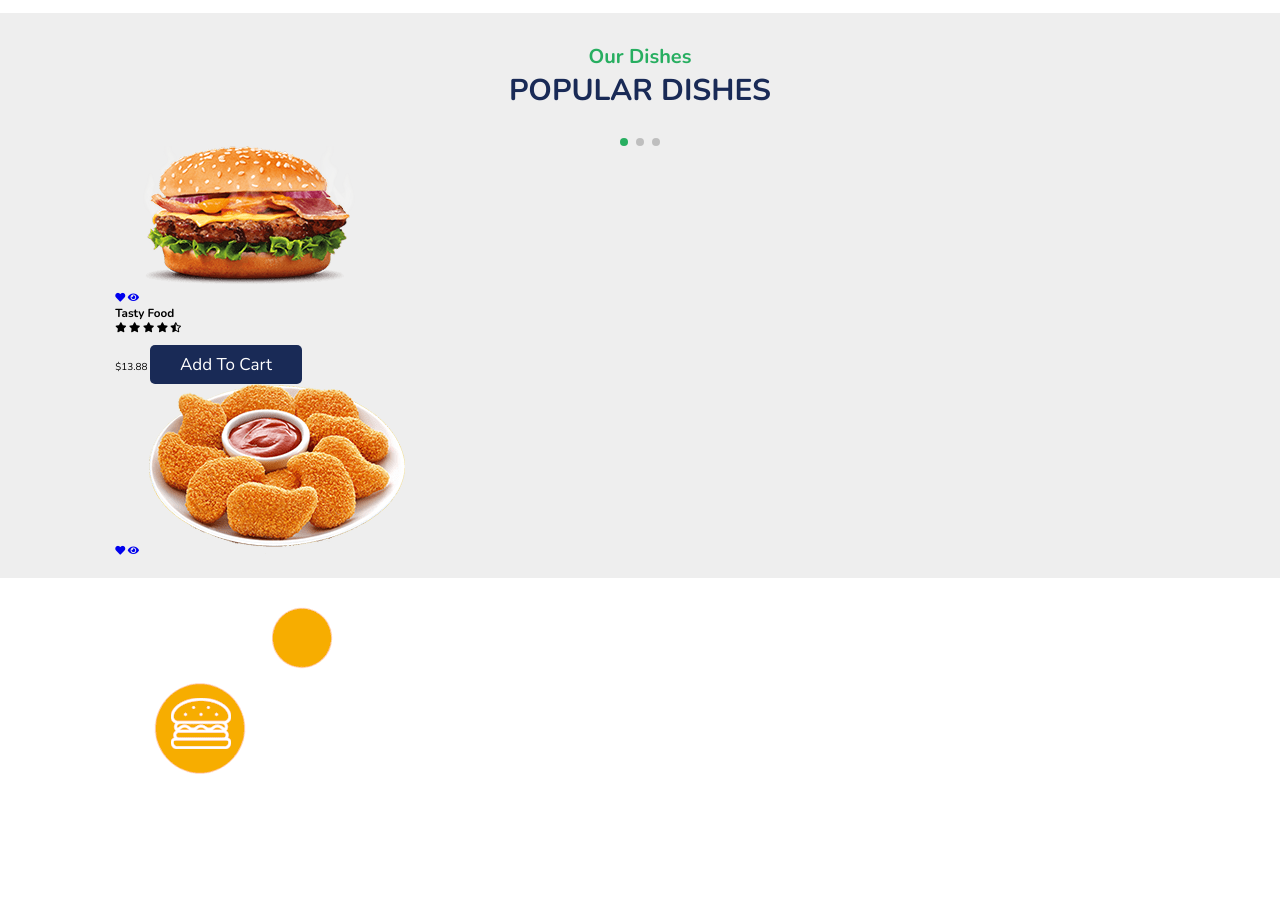
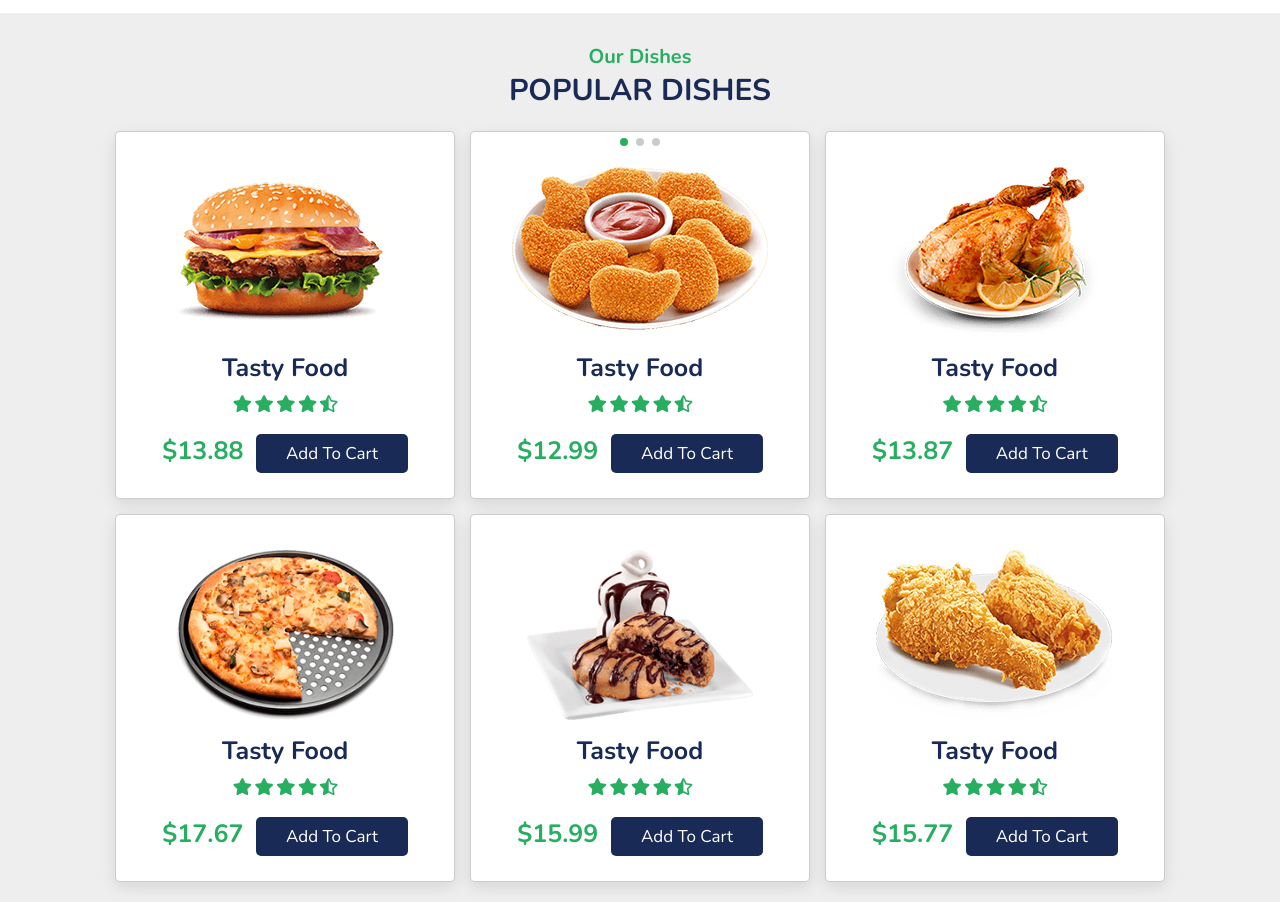
Before and after one commit to itmogo/food_restaurant_project, a plain HTML site: page index.html in a window 1280 px wide. Shown: the part 640-1542 px from the top of the page. Drawn offline with nearby package versions, Linux system fonts and the light colour scheme.

Commit message:
completed dishes

```diff
--- a/css/style.css
+++ b/css/style.css
@@ -215,6 +215,93 @@ header .icons #menu-bars{
     background:var(--green);
 }
 
+/* dishes */
+
+.dishes .box-container{
+    display: grid;
+    grid-template-columns: repeat(auto-fit, minmax(28rem, 1fr));
+    gap: 1.5rem;
+}
+
+.dishes .box-container .box{
+    padding: 2.5rem;
+    background: #fff;
+    border-radius: .5rem;
+    border: .1rem solid rgba(0,0,0,.2);
+    box-shadow: var(--box-shadow);
+    position: relative;
+    overflow: hidden;
+    text-align: center;
+}
+
+.dishes .box-container .box .fa-heart,
+.dishes .box-container .box .fa-eye{
+    position: absolute;
+    top: 1.5rem;
+    background: #eee;
+    border-radius: 50%;
+    height: 5rem;
+    width: 5rem;
+    line-height: 5rem;
+    font-size: 2rem;
+    color: var(--black);
+}
+
+.dishes .box-container .box .fa-heart:hover,
+.dishes .box-container .box .fa-eye:hover{
+    background: var(--green);
+    color: #fff;
+}
+
+.dishes .box-container .box .fa-heart{
+    right: -15rem;
+}
+
+.dishes .box-container .box .fa-eye{
+    left: -15rem;
+}
+
+.dishes .box-container .box:hover .fa-heart{
+    right: 1.5rem;
+}
+
+.dishes .box-container .box:hover .fa-eye{
+    left: 1.5rem;
+}
+
+.dishes .box-container .box img{
+    height: 17rem;
+    margin: 1rem 0;
+}
+
+.dishes .box-container .box h3{
+    color: var(--black);
+    font-size: 2.5rem;
+}
+
+.dishes .box-container .box .stars{
+    padding: 1rem 0;
+}
+
+.dishes .box-container .box i{
+    font-size: 1.7rem;
+    color: var(--green);
+}
+
+.dishes .box-container .box span{
+    color: var(--green);
+    font-weight: bolder;
+    margin-right: 1rem;
+    font-size: 2.5rem;
+}
+
+
+
+
+
+
+
+
 
 
 
--- a/index.html
+++ b/index.html
@@ -134,18 +134,90 @@
         <a href="#" class="fas fa-heart"></a>
         <a href="#" class="fas fa-eye"></a>
         <img src="images/dish-2.png" alt="">
+        <h3>tasty food</h3>
+        <div class="stars">
+          <i class="fas fa-star"></i>
+          <i class="fas fa-star"></i>
+          <i class="fas fa-star"></i>
+          <i class="fas fa-star"></i>
+          <i class="fas fa-star-half-alt"></i>
+        </div>
+        <span>$12.99</span>
+        <a href="add to cart" class="btn">add to cart</a>
       </div>
 
+      <!--image 3-->
+      <div class="box">
+        <a href="#" class="fas fa-heart"></a>
+        <a href="#" class="fas fa-eye"></a>
+        <img src="images/dish-3.png" alt="">
+        <h3>tasty food</h3>
+        <div class="stars">
+          <i class="fas fa-star"></i>
+          <i class="fas fa-star"></i>
+          <i class="fas fa-star"></i>
+          <i class="fas fa-star"></i>
+          <i class="fas fa-star-half-alt"></i>
+        </div>
+        <span>$13.87</span>
+        <a href="#" class="btn">add to cart</a>
+      </div>
 
+      <!--image 4-->
 
+      <div class="box">
+        <a href="#" class="fas fa-heart"></a>
+        <a href="#" class="fas fa-eye"></a>
+        <img src="images/dish-4.png" alt="">
+        <h3>tasty food</h3>
+        <div class="stars">
+          <i class="fas fa-star"></i>
+          <i class="fas fa-star"></i>
+          <i class="fas fa-star"></i>
+          <i class="fas fa-star"></i>
+          <i class="fas fa-star-half-alt"></i>
+        </div>
+        <span>$17.67</span>
+        <a href="#" class="btn">add to cart</a>
+      </div>
 
+      <!--image 5-->
+      <div class="box">
+        <a href="#" class="fas fa-heart"></a>
+        <a href="#" class="fas fa-eye"></a>
+        <img src="images/dish-5.png" alt="">
+        <h3>tasty food</h3>
+        <div class="stars">
+          <i class="fas fa-star"></i>
+          <i class="fas fa-star"></i>
+          <i class="fas fa-star"></i>
+          <i class="fas fa-star"></i>
+          <i class="fas fa-star-half-alt"></i>
+        </div>
+        <span>$15.99</span>
+        <a href="#" class="btn">add to cart</a>
+      </div>
 
+      <!--image 6-->
+
+      <div class="box">
+        <a href="#" class="fas fa-heart"></a>
+        <a href="#" class="fas fa-eye"></a>
+        <img src="images/dish-6.png" alt="">
+        <h3>tasty food</h3>
+        <div class="stars">
+          <i class="fas fa-star"></i>
+          <i class="fas fa-star"></i>
+          <i class="fas fa-star"></i>
+          <i class="fas fa-star"></i>
+          <i class="fas fa-star-half-alt"></i>
+        </div>
+        <span>$15.77</span>
+        <a href="#" class="btn">add to cart</a>
+      </div>
     </div>
 
-
 </section>
-
-
 
 <!-- dishes section ends      -->
 
@@ -184,9 +256,9 @@
 
 
 <!-- loader part  -->
-<div class="loader-container">
+<!-- <div class="loader-container">
   <img src="images/loader.gif" alt="">
-</div>
+</div> -->
 
 
 
```
